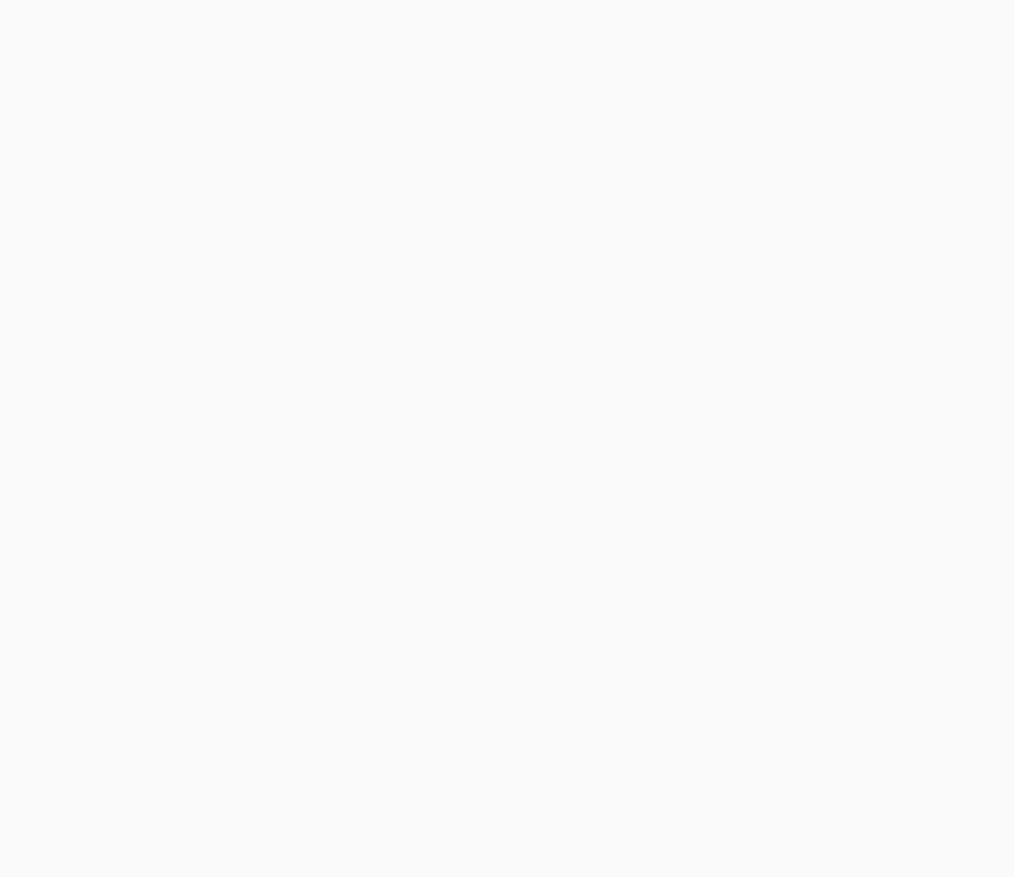
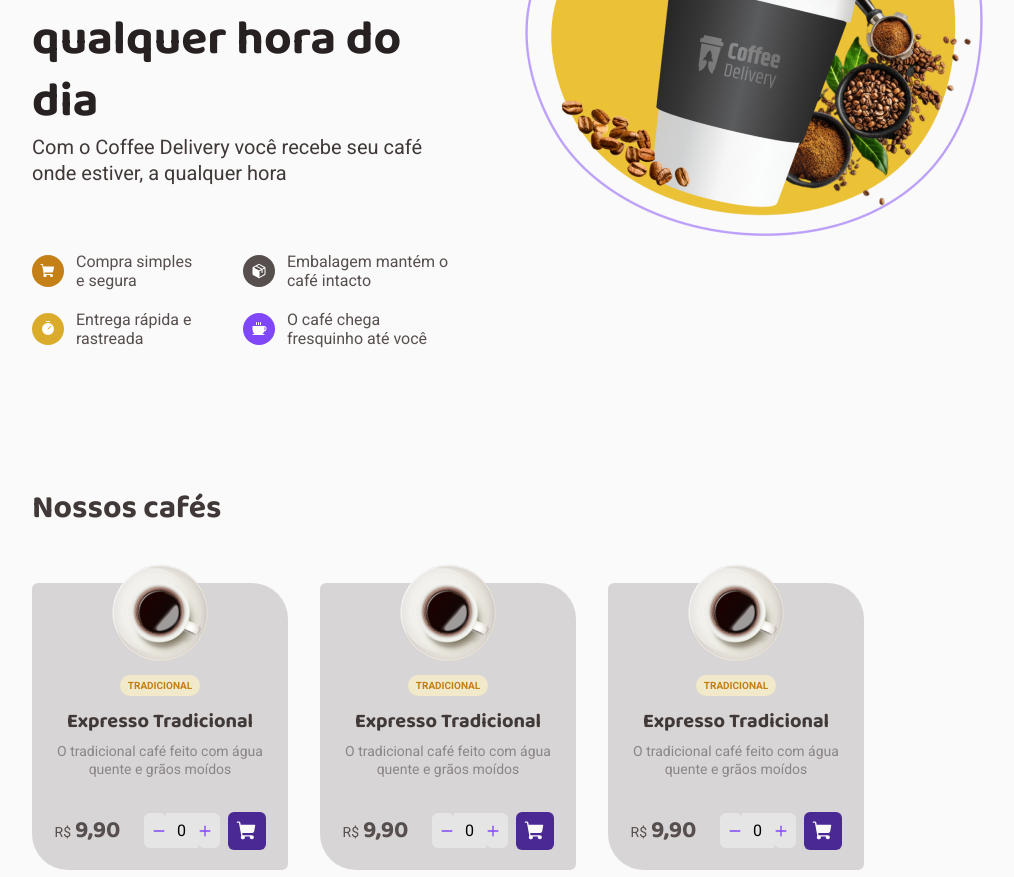
Before and after one commit to GustavoSilv4/Coffee-Delivery, a React (Vite) app: page / in a window 1280 px wide. Shown: the part 220-1097 px from the top of the page, without its empty margins (128-1142 px from the left). Before the commit the page ends 800 px from the top, so only its background shows below. Built offline with nearby package versions, Linux system fonts and the light colour scheme.

Commit message:
feat: homepage HTML and CSS

```diff
--- /dev/null
+++ b/src/pages/Home/Card/index.tsx
@@ -0,0 +1,46 @@
+import { Minus, Plus, ShoppingCart } from 'phosphor-react'
+import {
+  ButtonCart,
+  CardContainer,
+  Description,
+  InputCard,
+  MinusButton,
+  Name,
+  PlusButton,
+  Price,
+  QuantityInput,
+  SelectContainer,
+  Type,
+} from './styles'
+import Americano from '../../../assets/Products/Americano.png'
+import { useState } from 'react'
+
+export function Card() {
+  const [quantity, setQuantity] = useState(0)
+
+  return (
+    <CardContainer>
+      <img src={Americano} alt="" />
+      <Type>TRADICIONAL</Type>
+      <Name>Expresso Tradicional</Name>
+      <Description>
+        O tradicional café feito com água quente e grãos moídos
+      </Description>
+      <SelectContainer>
+        <Price>
+          <span>R$</span>9,90
+        </Price>
+        <MinusButton>
+          <Minus size={14} weight="bold" />
+        </MinusButton>
+        <QuantityInput type="number" value={quantity} />
+        <PlusButton>
+          <Plus size={14} weight="bold" />
+        </PlusButton>
+        <ButtonCart>
+          <ShoppingCart size={22} weight="fill" />
+        </ButtonCart>
+      </SelectContainer>
+    </CardContainer>
+  )
+}
--- /dev/null
+++ b/src/pages/Home/Card/styles.ts
@@ -0,0 +1,127 @@
+import styled from 'styled-components'
+
+export const CardContainer = styled.div`
+  max-width: 16rem;
+  border-radius: 6px 36px 6px 36px;
+  margin: 3.375rem 0rem 0rem;
+  padding: 1.25rem 1.5rem;
+
+  background-color: ${(props) => props.theme['gray-400']};
+
+  display: flex;
+  flex-direction: column;
+  justify-content: center;
+  align-items: center;
+
+  img {
+    margin-top: -2.5rem;
+  }
+`
+
+export const Type = styled.span`
+  margin: 0.75rem 0;
+  padding: 0.25rem 0.5rem;
+  border-radius: 100px;
+  font-size: 0.625rem;
+  font-weight: bold;
+  line-height: 1.3;
+
+  color: ${(props) => props.theme['yellow-900']};
+  background-color: ${(props) => props.theme['yellow-100']};
+`
+
+export const Name = styled.h3`
+  font-family: 'Baloo 2', cursive;
+  font-size: 1.25rem;
+  line-height: 1.3;
+
+  margin-bottom: 0.5rem;
+
+  color: ${(props) => props.theme['brown-800']};
+`
+
+export const Description = styled.span`
+  font-size: 0.875rem;
+  line-height: 1.3;
+  text-align: center;
+
+  margin-bottom: 2.0625rem;
+
+  color: ${(props) => props.theme['brown-600']};
+`
+export const SelectContainer = styled.div`
+  display: flex;
+  justify-content: center;
+  align-items: center;
+  /* gap: 0.5rem; */
+`
+
+export const Price = styled.h3`
+  font-family: 'Baloo 2', cursive;
+  font-size: 1.5rem;
+  line-height: 1.3;
+
+  color: ${(props) => props.theme['brown-700']};
+
+  span {
+    font-family: 'Roboto', sans-serif;
+    font-size: 0.875rem;
+    font-weight: normal;
+    line-height: 1.3;
+
+    margin-right: 0.25rem;
+
+    color: ${(props) => props.theme['brown-700']};
+  }
+`
+
+export const QuantityInput = styled.input`
+  text-align: center;
+  width: 2rem;
+  padding: 0.5rem;
+  border: none;
+
+  &::-webkit-inner-spin-button {
+    -webkit-appearance: none;
+    margin: 0;
+  }
+
+  background: ${(props) => props.theme['gray-300']};
+`
+
+const BaseButtonInput = styled.button`
+  border: none;
+  cursor: pointer;
+  padding: 0.65rem 0rem;
+
+  display: flex;
+  align-items: center;
+
+  color: ${(props) => props.theme['purple-500']};
+  background: ${(props) => props.theme['gray-300']};
+`
+
+export const MinusButton = styled(BaseButtonInput)`
+  margin-left: 1.4375rem;
+  padding-left: 0.5rem;
+  border-radius: 6px 6px 0;
+`
+
+export const PlusButton = styled(BaseButtonInput)`
+  margin-right: 0.5rem;
+  padding-right: 0.5rem;
+  border-radius: 0px 6px 6px;
+`
+
+export const ButtonCart = styled.button`
+  border: none;
+  padding: 0.5rem;
+  border-radius: 6px;
+  cursor: pointer;
+
+  display: flex;
+  align-items: center;
+
+  color: ${(props) => props.theme['white-200']};
+  background-color: ${(props) => props.theme['purple-900']};
+`
--- a/src/pages/Home/index.tsx
+++ b/src/pages/Home/index.tsx
@@ -1,3 +1,79 @@
+import { Coffee, Package, ShoppingCart, Timer } from 'phosphor-react'
+import imageCoffee from '../../assets/image-coffee.png'
+import { Card } from './Card'
+import {
+  CardContainer,
+  HomeContainer,
+  HomeSectionText,
+  HomeSectionTextContainer,
+  HomeSectionTextTitle,
+  HomeSectionTextTSubTitle,
+  SectionProducts,
+} from './styles'
+
 export function Home() {
-  return <h1>Home</h1>
+  return (
+    <HomeContainer>
+      <HomeSectionTextContainer>
+        <HomeSectionText>
+          <HomeSectionTextTitle>
+            <h1>Encontre o café perfeito para qualquer hora do dia</h1>
+            <span>
+              Com o Coffee Delivery você recebe seu café onde estiver, a
+              qualquer hora
+            </span>
+          </HomeSectionTextTitle>
+          <HomeSectionTextTSubTitle>
+            <div>
+              <h4>
+                <span>
+                  <ShoppingCart size={16} color="white" weight="fill" />
+                </span>
+                Compra simples e segura
+              </h4>
+              <h4>
+                <span>
+                  <Timer size={16} color="white" weight="fill" />
+                </span>
+                Entrega rápida e rastreada
+              </h4>
+            </div>
+            <div>
+              <h4>
+                <span>
+                  <Package size={16} color="white" weight="fill" />
+                </span>
+                Embalagem mantém o café intacto
+              </h4>
+              <h4>
+                <span>
+                  <Coffee size={16} color="white" weight="fill" />
+                </span>
+                O café chega fresquinho até você
+              </h4>
+            </div>
+          </HomeSectionTextTSubTitle>
+        </HomeSectionText>
+
+        <div>
+          <img src={imageCoffee} alt="" />
+        </div>
+      </HomeSectionTextContainer>
+
+      <SectionProducts>
+        <h2>Nossos cafés</h2>
+        <CardContainer>
+          <Card />
+          <Card />
+          <Card />
+          <Card />
+          <Card />
+          <Card />
+          <Card />
+          <Card />
+          <Card />
+        </CardContainer>
+      </SectionProducts>
+    </HomeContainer>
+  )
 }
--- /dev/null
+++ b/src/pages/Home/styles.ts
@@ -0,0 +1,116 @@
+import styled from 'styled-components'
+
+export const HomeContainer = styled.main`
+  margin: 0 10rem;
+`
+
+export const HomeSectionTextContainer = styled.section`
+  min-width: 100%;
+  display: flex;
+  justify-content: center;
+  align-items: flex-start;
+  gap: 3.5rem;
+`
+
+export const HomeSectionText = styled.div`
+  flex: 1;
+  max-width: 36.75rem;
+  display: flex;
+  flex-direction: column;
+  gap: 4.125rem;
+`
+
+export const HomeSectionTextTitle = styled.div`
+  h1 {
+    font-family: 'Baloo 2', cursive;
+    font-size: 3rem;
+    line-height: 1.3;
+
+    color: ${(props) => props.theme['brown-900']};
+  }
+
+  span {
+    font-size: 1.25rem;
+    line-height: 1.3;
+
+    color: ${(props) => props.theme['brown-800']};
+  }
+`
+export const HomeSectionTextTSubTitle = styled.div`
+  display: flex;
+  gap: 2.5rem;
+
+  div {
+    display: flex;
+    flex-direction: column;
+    gap: 1.25rem;
+  }
+
+  div > h4 {
+    font-size: 1rem;
+    font-weight: normal;
+
+    color: ${(props) => props.theme['brown-700']};
+
+    display: flex;
+    justify-content: flex-start;
+    align-items: center;
+    gap: 0.75rem;
+  }
+
+  div:nth-child(1) > h4:nth-child(1) > span {
+    display: flex;
+    align-items: center;
+    padding: 0.5rem;
+    border-radius: 1000px;
+
+    background-color: ${(props) => props.theme['yellow-900']};
+  }
+
+  div:nth-child(1) > h4:nth-child(2) > span {
+    display: flex;
+    align-items: center;
+    padding: 0.5rem;
+    border-radius: 1000px;
+
+    background-color: ${(props) => props.theme['yellow-500']};
+  }
+
+  div:nth-child(2) > h4:nth-child(1) > span {
+    display: flex;
+    align-items: center;
+    padding: 0.5rem;
+    border-radius: 1000px;
+
+    background-color: ${(props) => props.theme['brown-700']};
+  }
+
+  div:nth-child(2) > h4:nth-child(2) > span {
+    display: flex;
+    align-items: center;
+    padding: 0.5rem;
+    border-radius: 1000px;
+
+    background-color: ${(props) => props.theme['purple-500']};
+  }
+`
+
+export const SectionProducts = styled.section`
+  margin: 8.75rem 0;
+
+  h2 {
+    font-family: 'Baloo 2', cursive;
+    font-size: 2rem;
+    line-height: 1.3;
+
+    color: ${(props) => props.theme[`brown-800`]};
+  }
+`
+
+export const CardContainer = styled.div`
+  width: 100%;
+  display: flex;
+  justify-content: flex-start;
+  flex-wrap: wrap;
+  column-gap: 2rem;
+`
```
